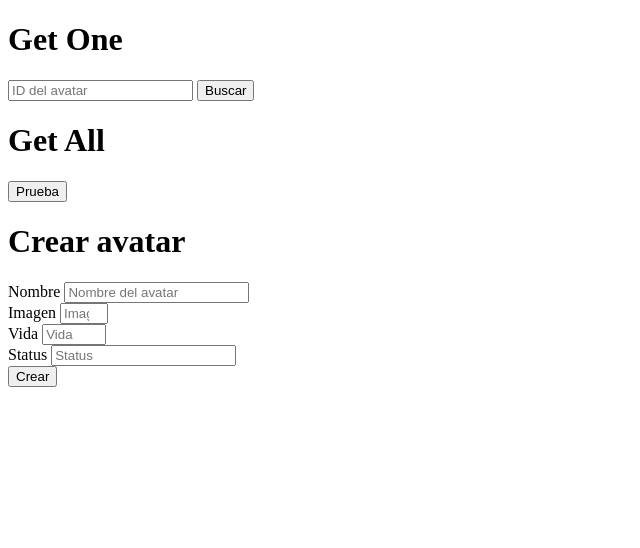
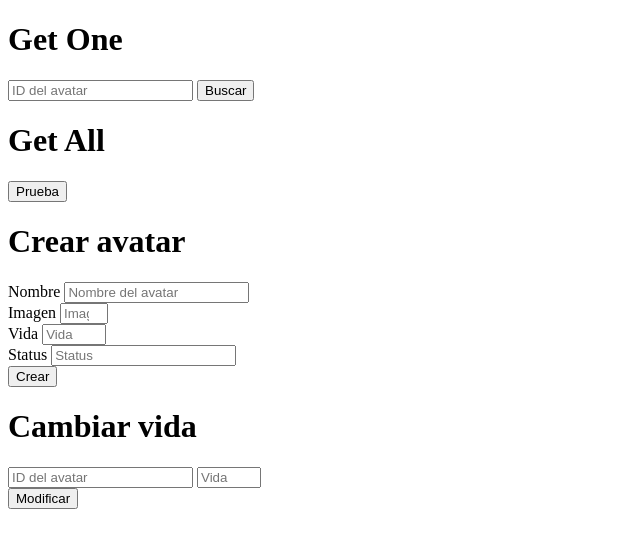
Before and after one commit to Jordiop/DWEC_practica_trimestral, a plain HTML site: page client/index.html in a window 1280 px wide. Shown: the whole page, without its empty margins (0-640 px from the left). Drawn offline with Linux system fonts and the light colour scheme.

Commit message:
Put method

```diff
--- a/client/index.html
+++ b/client/index.html
@@ -15,17 +15,13 @@
         <h1>Get One</h1>
         <input type="text" placeholder="ID del avatar" id="busqueda">
         <button onclick="buscarHeroe()">Buscar</button>
-        <div id="resultadoBusqueda">
-
-        </div>
+        <div id="resultadoBusqueda"></div>
     </div>
     <div>
         <h1>Get All</h1>
         <button onclick="verHeroes()">Prueba
         </button> </div>
-    <div id="container">
-
-    </div>
+    <div id="container"></div>
     <div>
         <h1>Crear avatar</h1>
         <label for="nombreAgregar">Nombre</label>
@@ -38,6 +34,12 @@
         <input type="text" required placeholder="Status" id="statusAgregar"><br>
         <button onclick="agregarHeroe()">Crear</button>
     </div>
+    <div>
+        <h1>Cambiar vida</h1>
+        <input type="text" placeholder="ID del avatar" id="vidaBusqueda">
+        <input type="number" required placeholder="Vida" min="0" max="100" id="vidaModificar"><br>
+        <button onclick="modificarVida()">Modificar</button>
+    </div>
 </body>
 
 </html>
--- a/client/script.js
+++ b/client/script.js
@@ -90,3 +90,32 @@ async function agregarHeroe() {
         console.log(err);
     }
 }
+
+// Put async-await version
+// First version
+// Idea: put 2 buttons to add and remove life
+async function modificarVida() {
+    let id = document.getElementById('vidaBusqueda').value;
+    try {
+        let response = await fetch(url + '/' + id);
+        if (response.status === 200) {
+            let vida = document.getElementById('vidaModificar').value;
+            let data = await response.json();
+            // Comprobamos que los campos no esten vacios
+            if (id != '' && vida != '') {
+                data.vida = vida;
+            }
+            await fetch(url + '/' + id, {
+                method: 'PUT',
+                body: JSON.stringify(data),
+                headers: {
+                    'Content-Type': 'application/json'
+                }
+            });
+        }
+    } catch (err) {
+        console.log(err);
+    }
+}
+
+// Method delete async-await version
--- a/server/db.json
+++ b/server/db.json
@@ -1,9 +1,10 @@
 {
-    "heroe": [{
+  "heroe": [
+    {
       "id": 1,
       "nombre": "Iron Man",
       "imagen": "0",
-            "vida": 1,
+      "vida": "2",
       "avenger": "In"
     },
     {
```
Lines whose indentation alone changed are shown as unchanged.
